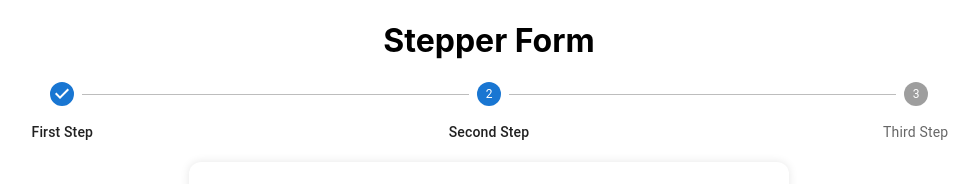
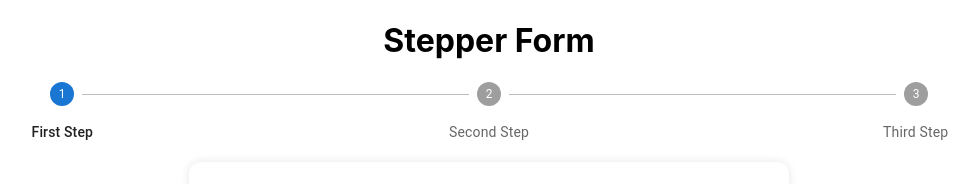
Before and after one commit to dipalibalas/stepper-form-ui, a React (Create React App) app: page / in a window 1280 px wide. Shown: the top 184 px of the page, without its empty margins (151-1130 px from the left). Built offline with nearby package versions, Linux system fonts and the light colour scheme.

Commit message:
stepper issue fixed

```diff
--- a/src/App.js
+++ b/src/App.js
@@ -60,7 +60,7 @@ function App() {
     <>
       <h1 style={{ textAlign: "center" }}>Stepper Form</h1>
       <Box sx={{ width: "100%" }}>
-        <Stepper activeStep={1} alternativeLabel>
+        <Stepper activeStep={0} alternativeLabel>
           {steps.map((label) => (
             <Step key={label}>
               <StepLabel>{label}</StepLabel>
```
